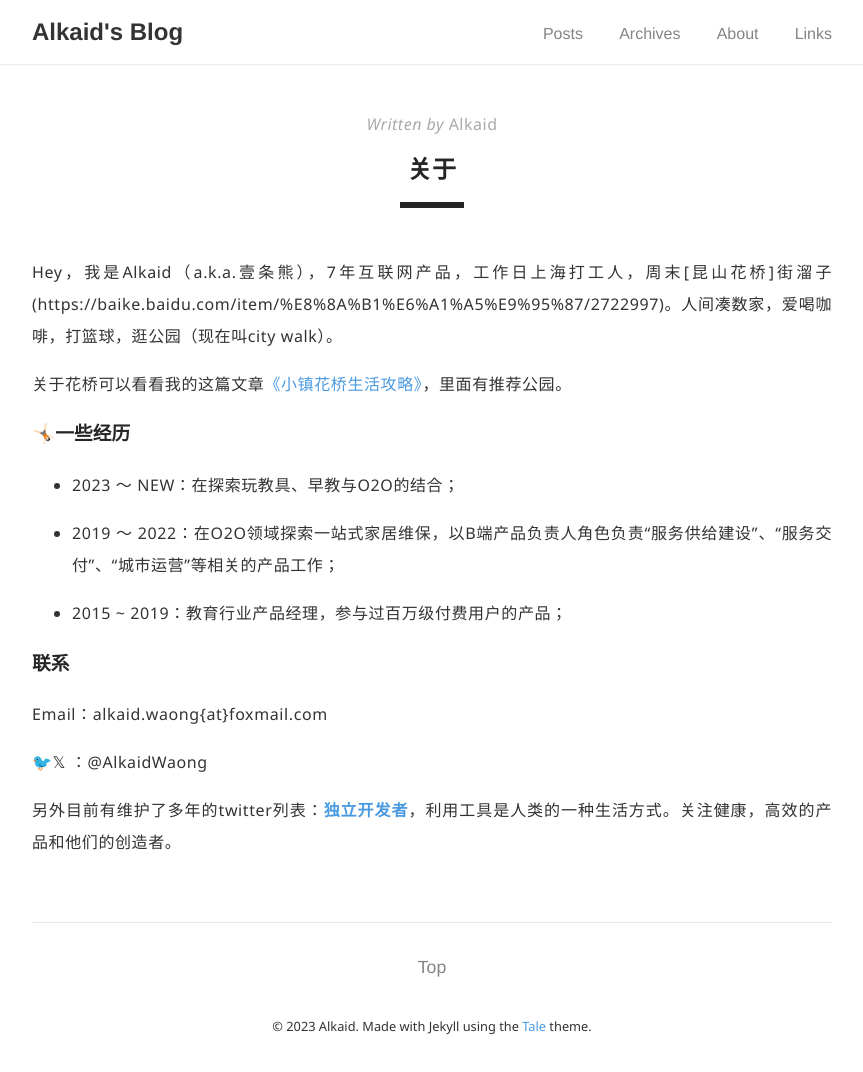
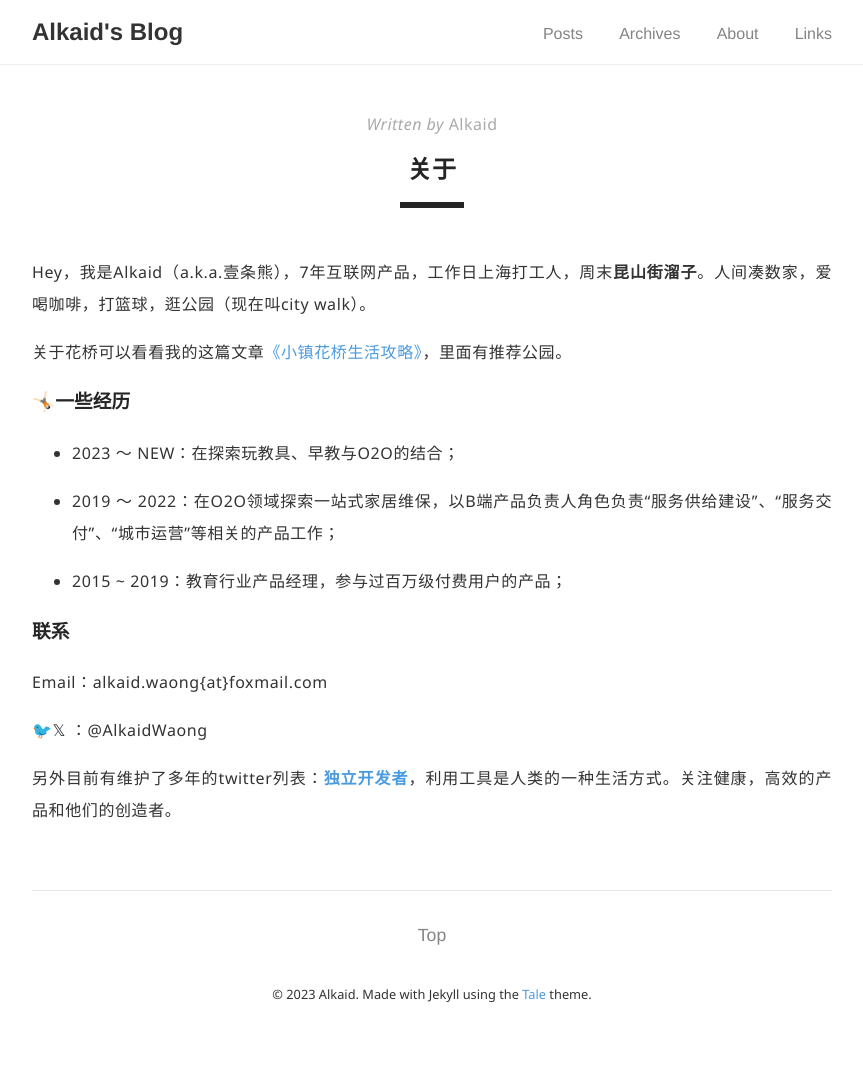
Before and after one commit to AlkaidWaong/ifoz, a Jekyll site: the page built from _pages/about.md, in a window 1280 px wide. Shown: the whole page, without its empty margins (208-1071 px from the left). Built offline with Jekyll 4.4.1, drawn with Linux system fonts in a browser that asks for light colours; comment, search, counter and statistics services are not loaded; after the commit the page ends 1040 px from its top, so only the background shows below that; some of the changed lines change nothing that is shown.

Commit message:
Update about.md

```diff
--- a/_pages/about.md
+++ b/_pages/about.md
@@ -6,7 +6,7 @@ permalink: /about/
 ---
 
 
-Hey，我是Alkaid（a.k.a.壹条熊），7年互联网产品，工作日上海打工人，周末[昆山花桥]街溜子(https://baike.baidu.com/item/%E8%8A%B1%E6%A1%A5%E9%95%87/2722997)。人间凑数家，爱喝咖啡，打篮球，逛公园（现在叫city walk）。
+Hey，我是Alkaid（a.k.a.壹条熊），7年互联网产品，工作日上海打工人，周末**昆山街溜子**。人间凑数家，爱喝咖啡，打篮球，逛公园（现在叫city walk）。
 
 关于花桥可以看看我的这篇文章[《小镇花桥生活攻略》](https://www.ifoz.net/2022-12-04/All-things-i-know-about-huaqiao)，里面有推荐公园。
 
```
